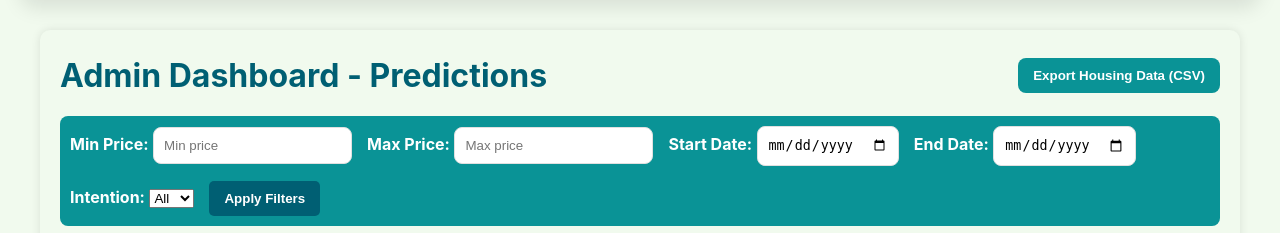
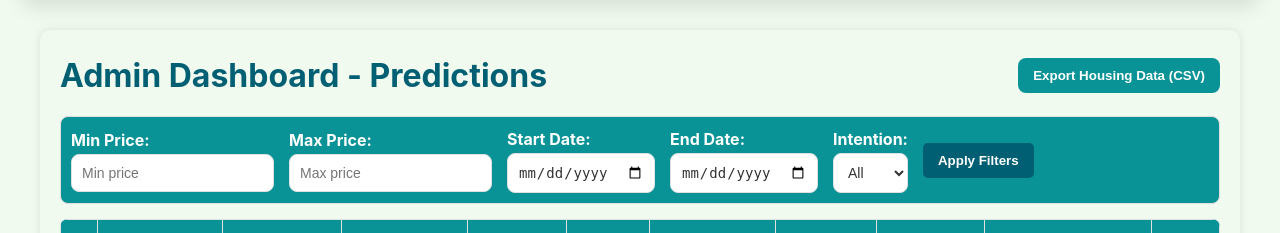
Before and after one commit to Kennedy178/housing_prediction, a Flask app: page /admin in a window 1280 px wide. Shown: the part 202-435 px from the top of the page. Run offline with Flask 3, Linux system fonts and the light colour scheme; data that the repository does not hold is empty; parts of the project's set-up code (start-up, migrations or seed data) failed here and were passed over.

Commit message:
admin intention styling

```diff
--- a/app/templates/admin.html
+++ b/app/templates/admin.html
@@ -44,20 +44,57 @@
     background-color: var(--button-hover);
 }
 
+/* Filters Section */
 .filters {
     display: flex;
     gap: 15px;
     align-items: center;
     flex-wrap: wrap;
     margin-bottom: 15px;
+
+    padding: 10px;
+    border-radius: 8px;
+    border: 1px solid var(--border-color);
 }
 
-    .filters input {
+/* Make all filters inline */
+.filters div {
+    display: flex;
+    flex-direction: column;
+}
+
+.filters label {
+    font-size: 16px;
+    font-weight: bold;
+
+}
+
+.filters input,
+.filters select {
     padding: 10px;
     border: 1px solid var(--border-color);
     border-radius: 8px;
+    background: white;
+    font-size: 14px;
+    color: var(--text-color);
 }
 
+/* Intention Dropdown Styling */
+#intention {
+    padding: 10px;
+    border-radius: 8px;
+    border: 1px solid var(--border-color);
+    background: var(--form-bg);
+    font-size: 14px;
+    color: var(--text-color);
+    cursor: pointer;
+}
+
+#intention option {
+    padding: 10px;
+}
+
+/* Buttons */
 .button {
     padding: 10px 15px;
     border: none;
@@ -100,6 +137,7 @@
     color: white;
 }
 
+/* Admin Table */
 .admin-table {
     width: 100%;
     border-collapse: collapse;
@@ -108,7 +146,8 @@
     overflow: hidden;
 }
 
-    .admin-table th, .admin-table td {
+.admin-table th,
+.admin-table td {
     padding: 10px;
     border-bottom: 1px solid var(--border-color);
     text-align: left;
@@ -155,6 +194,19 @@
 .modal-content button:hover {
     background-color: var(--button-hover);
 }
+
+/* Responsive Styling */
+@media (max-width: 768px) {
+    .filters {
+        flex-direction: column;
+        gap: 10px;
+    }
+
+    .filters div {
+        width: 100%;
+    }
+}
+
 </style>
 
 <div class="admin-container">
```
Lines whose indentation alone changed are shown as unchanged.
